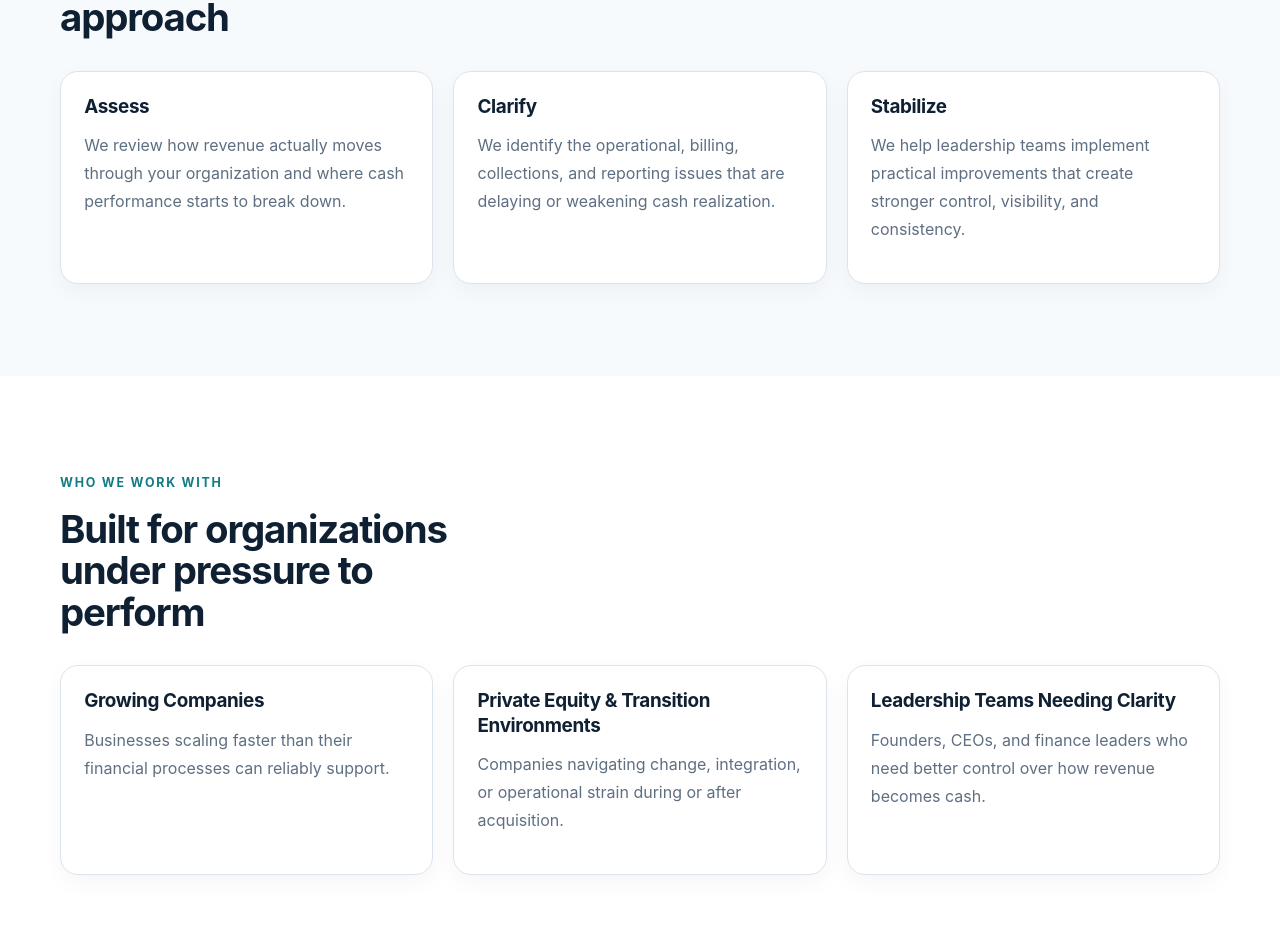
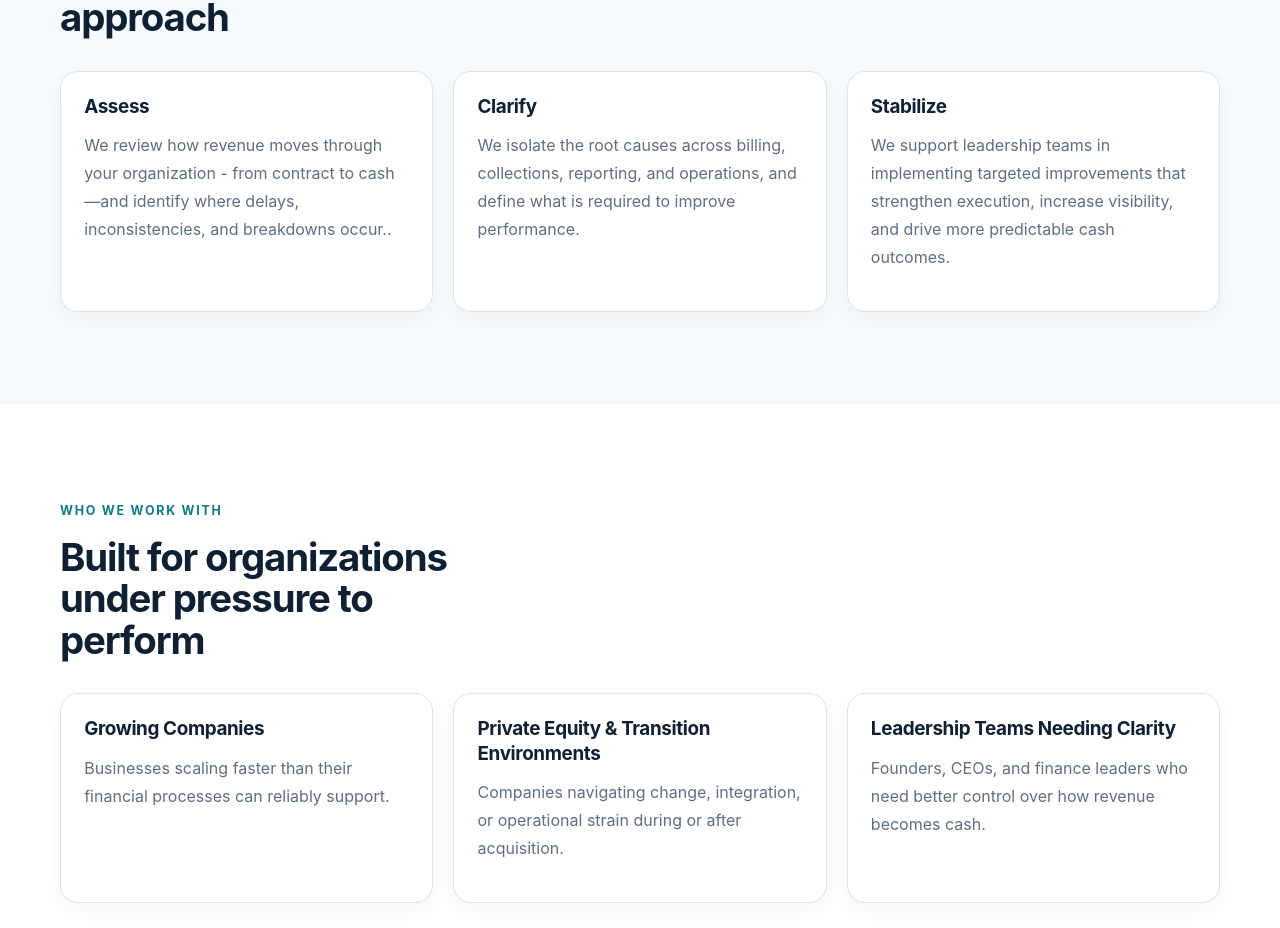
Before and after one commit to pjechete/prosperity-heritage-Advisory-Services, a Next.js app: page / in a window 1280 px wide. Shown: the part 2844-3772 px from the top of the page. Built offline with nearby package versions, Linux system fonts and the light colour scheme.

Commit message:
Update page.tsx

```diff
--- a/src/app/page.tsx
+++ b/src/app/page.tsx
@@ -149,25 +149,24 @@ export default function HomePage() {
             <div className="step-card">
               <h3>Assess</h3>
               <p>
-                We review how revenue actually moves through your organization
-                and where cash performance starts to break down.
+               We review how revenue moves through your organization -
+                from contract to cash—and identify where delays, inconsistencies, and breakdowns occur..
               </p>
             </div>
 
             <div className="step-card">
               <h3>Clarify</h3>
               <p>
-                We identify the operational, billing, collections, and
-                reporting issues that are delaying or weakening cash
-                realization.
+                We isolate the root causes across billing,
+                collections, reporting, and operations, and define what is required to improve performance.
               </p>
             </div>
 
             <div className="step-card">
               <h3>Stabilize</h3>
               <p>
-                We help leadership teams implement practical improvements that
-                create stronger control, visibility, and consistency.
+                We support leadership teams in implementing targeted
+                improvements that strengthen execution, increase visibility, and drive more predictable cash outcomes.
               </p>
             </div>
           </div>
```
